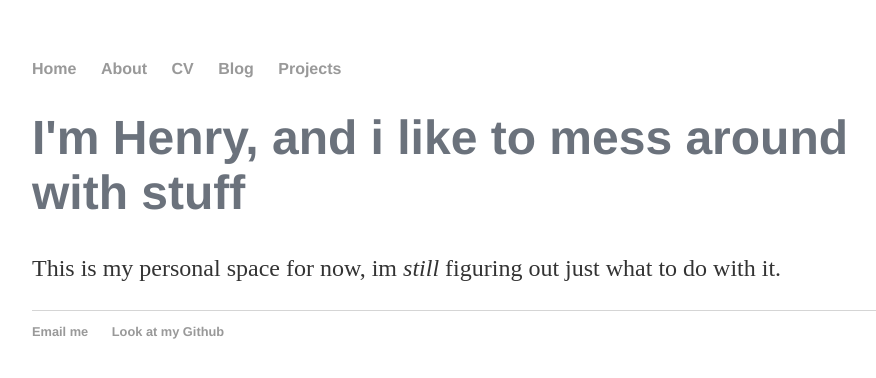
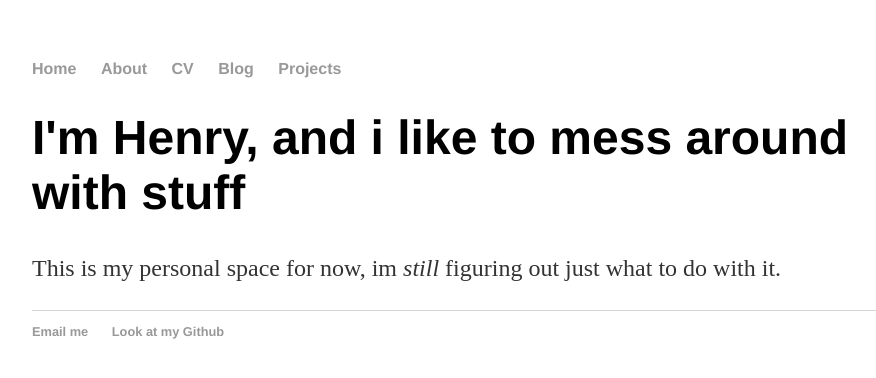
Before and after one commit to henrychmod/henrychmod.github.io, a Jekyll site: the page built from index.html, in a window 1280 px wide. Shown: the top 378 px of the page, without its empty margins (160-1036 px from the left). Built offline with Jekyll 4.4.1, drawn with Linux system fonts in a browser that asks for light colours.

Commit message:
Update main.css
undo change to h1 color

```diff
--- a/css/main.css
+++ b/css/main.css
@@ -27,7 +27,6 @@ a:hover {
 h1 {
     font-size: 3em;
     font-family:'Helvetica', 'Arial', 'Sans-Serif';
-    color: #6b727c;
 }
 
 p {
```
